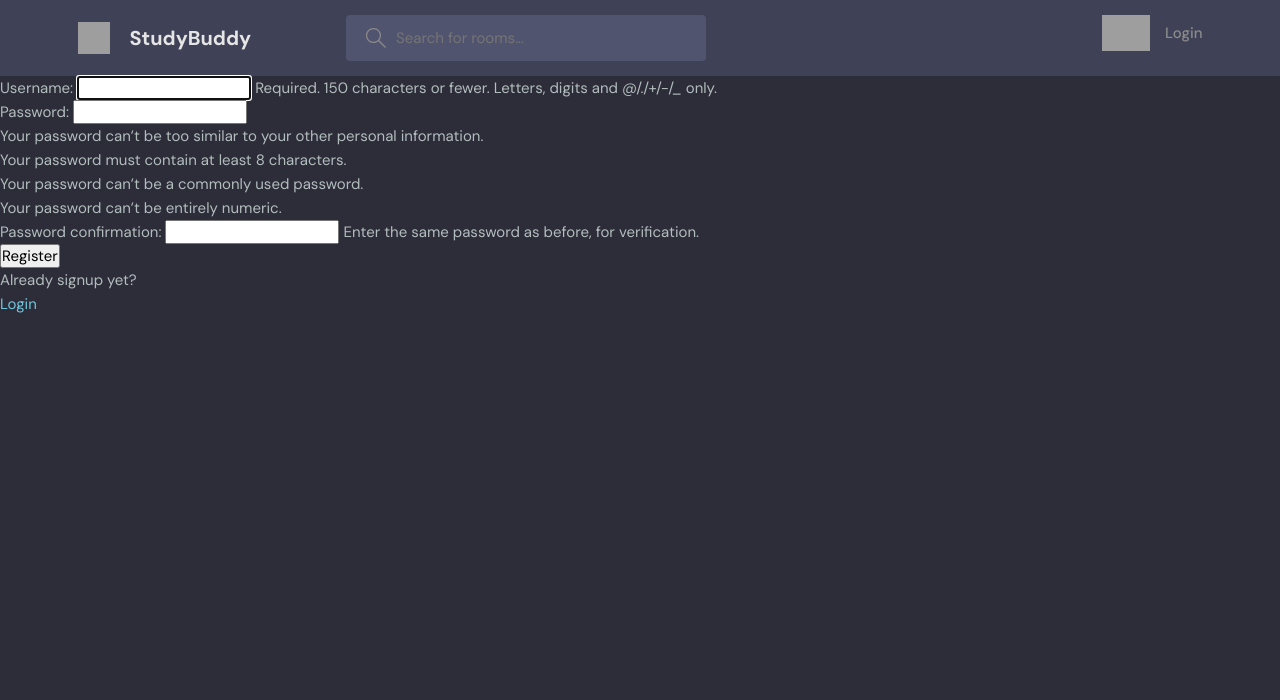
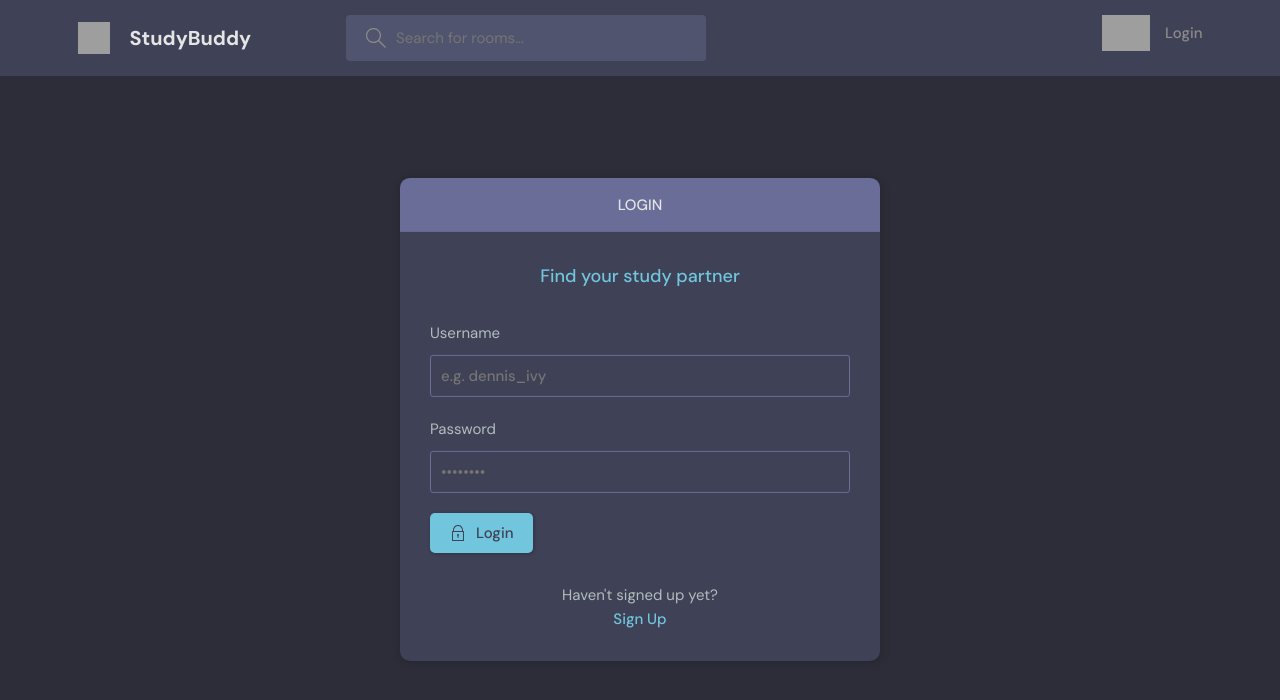
Before and after one commit to Alhrafas/Studybud-App, a Django app: page /register/ in a window 1280 px wide. Shown: the top 700 px of the page. Run offline with Django 4.2, Linux system fonts and the light colour scheme; grey boxes are pictures that could not be loaded.

Commit message:
initial commit

```diff
--- a/base/templates/base/login_register.html
+++ b/base/templates/base/login_register.html
@@ -1,43 +1,60 @@
 {% extends 'main.html' %}
-
 
 {% block content %}
 
-{% if page == 'login' %}
+    <main class="auth layout">
+      <div class="container">
+        <div class="layout__box">
+          <div class="layout__boxHeader">
+            <div class="layout__boxTitle">
+              <h3>Login</h3>
+            </div>
+          </div>
+          <div class="layout__body">
+            <h2 class="auth__tagline">Find your study partner</h2>
 
-<div>
-      <form method="POST" action="">
+            <form class="form" action="#">
+              <div class="form__group form__group">
+                <label for="room_name">Username</label>
+                <input id="username" name="username" type="text" placeholder="e.g. dennis_ivy" />
+              </div>
+              <div class="form__group">
+                <label for="password">Password</label>
+                <input
+                  id="password"
+                  name="password"
+                  type="password"
+                  placeholder="&bull;&bull;&bull;&bull;&bull;&bull;&bull;&bull;"
+                />
+              </div>
 
-            {% csrf_token %}
-            <label>Username:</label>
-            <input type="text" name="username" placeholder="Enter Username">
+              <button class="btn btn--main" type="submit">
+                <svg
+                  version="1.1"
+                  xmlns="http://www.w3.org/2000/svg"
+                  width="32"
+                  height="32"
+                  viewBox="0 0 32 32"
+                >
+                  <title>lock</title>
+                  <path
+                    d="M27 12h-1v-2c0-5.514-4.486-10-10-10s-10 4.486-10 10v2h-1c-0.553 0-1 0.447-1 1v18c0 0.553 0.447 1 1 1h22c0.553 0 1-0.447 1-1v-18c0-0.553-0.447-1-1-1zM8 10c0-4.411 3.589-8 8-8s8 3.589 8 8v2h-16v-2zM26 30h-20v-16h20v16z"
+                  ></path>
+                  <path
+                    d="M15 21.694v4.306h2v-4.306c0.587-0.348 1-0.961 1-1.694 0-1.105-0.895-2-2-2s-2 0.895-2 2c0 0.732 0.413 1.345 1 1.694z"
+                  ></path>
+                </svg>
 
-            <label>Password:</label>
-            <input type="password" name="password" placeholder="Enter Password">
+                Login
+              </button>
+            </form>
 
-            <input type="submit" value="Login">
-
-      </form>
-      <p>havent signup?</p>
-      <a href="{% url 'register'  %}">Sign Up</a>
-</div>
-
-{% else %}
-
-<div>
-      <form method="POST" action="">
-
-            {% csrf_token %}
-            {{ form.as_p }}
-
-            <input type="submit" value="Register">
-
-
-      </form>
-      <p>Already signup yet?</p>
-      <a href="{% url 'login'  %}">Login</a>
-</div>
-
-{% endif %}
-
-{% endblock content %}
+            <div class="auth__action">
+              <p>Haven't signed up yet?</p>
+              <a href="signup.html" class="btn btn--link">Sign Up</a>
+            </div>
+          </div>
+        </div>
+      </div>
+    </main>
+{% endblock %}
--- a/base/templates/base/room.html
+++ b/base/templates/base/room.html
@@ -120,7 +120,7 @@
           <div class="room__message">
             <form action="" method="POST">
               {% csrf_token %}
-              <input name="" placeholder="Write your message here..." /></form>
+              <input name="body" placeholder="Write your message here..." /></form>
           </div>
         </div>
         <!-- Room End -->
--- a/base/views.py
+++ b/base/views.py
@@ -103,7 +103,7 @@ def room(request, pk):
       #       if i['id'] == int(pk):
       #             room = i
       context = {'room': room, 'room_messages': room_messages, 'participants': participants}
-      return render(request, 'base/Room.html', context)
+      return render(request, 'base/room.html', context)
 
 def userProfile(request, pk):
       user = User.objects.get(id=pk)
```
Also changed, not shown: base/templates/base/delete.html (+33 -7 lines), base/templates/base/delete_old.html (added, +13 -0 lines), base/templates/base/login_register_old.html (added, +43 -0 lines), db.sqlite3.
